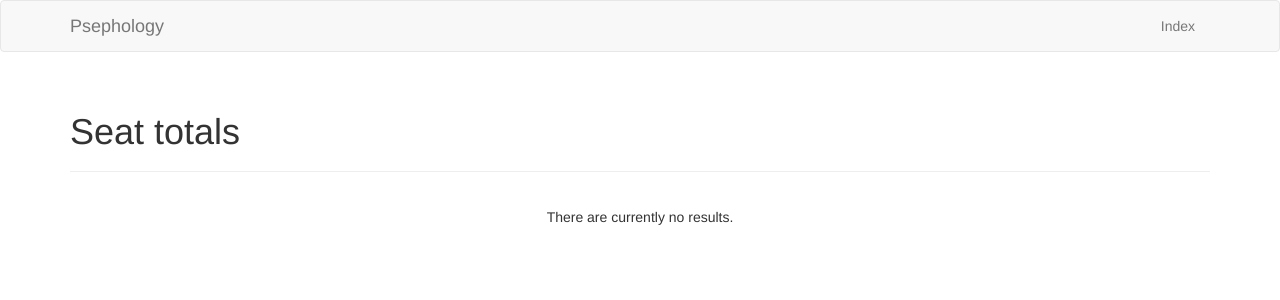
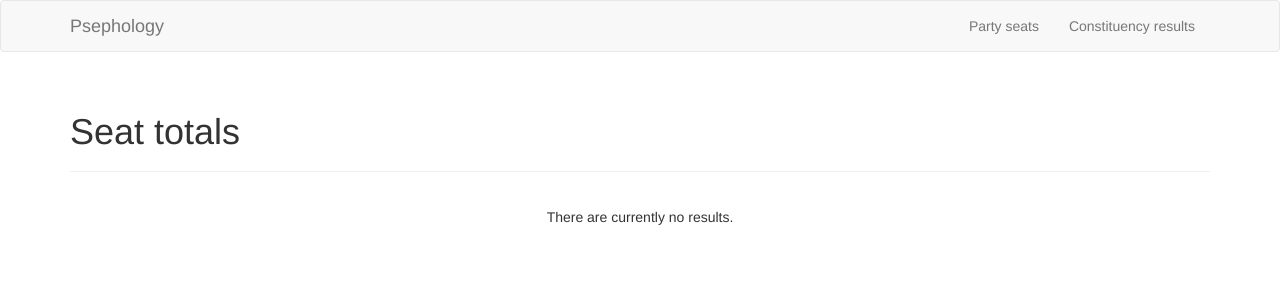
Before and after one commit to rjw57/psephology, a Flask app: page /summary in a window 1280 px wide. Shown: the top 300 px of the page. Run offline with Flask 2, Linux system fonts and the light colour scheme; data that the repository does not hold is empty; some libraries are stand-ins or nearby versions.

Commit message:
add useful links to navigation menu in UI

```diff
--- a/psephology/templates/ui/_layout/nav.html
+++ b/psephology/templates/ui/_layout/nav.html
@@ -20,7 +20,8 @@
     <!-- Collect the nav links, forms, and other content for toggling -->
     <div class="collapse navbar-collapse" id="bs-example-navbar-collapse-1">
       <ul class="nav navbar-nav navbar-right">
-        <li><a href="{{url_for('ui.index')}}">Index</a></li>
+        <li><a href="{{url_for('ui.summary')}}">Party seats</a></li>
+        <li><a href="{{url_for('ui.constituencies')}}">Constituency results</a></li>
       </ul>
     </div><!-- /.navbar-collapse -->
   </div><!-- /.container-fluid -->
```
